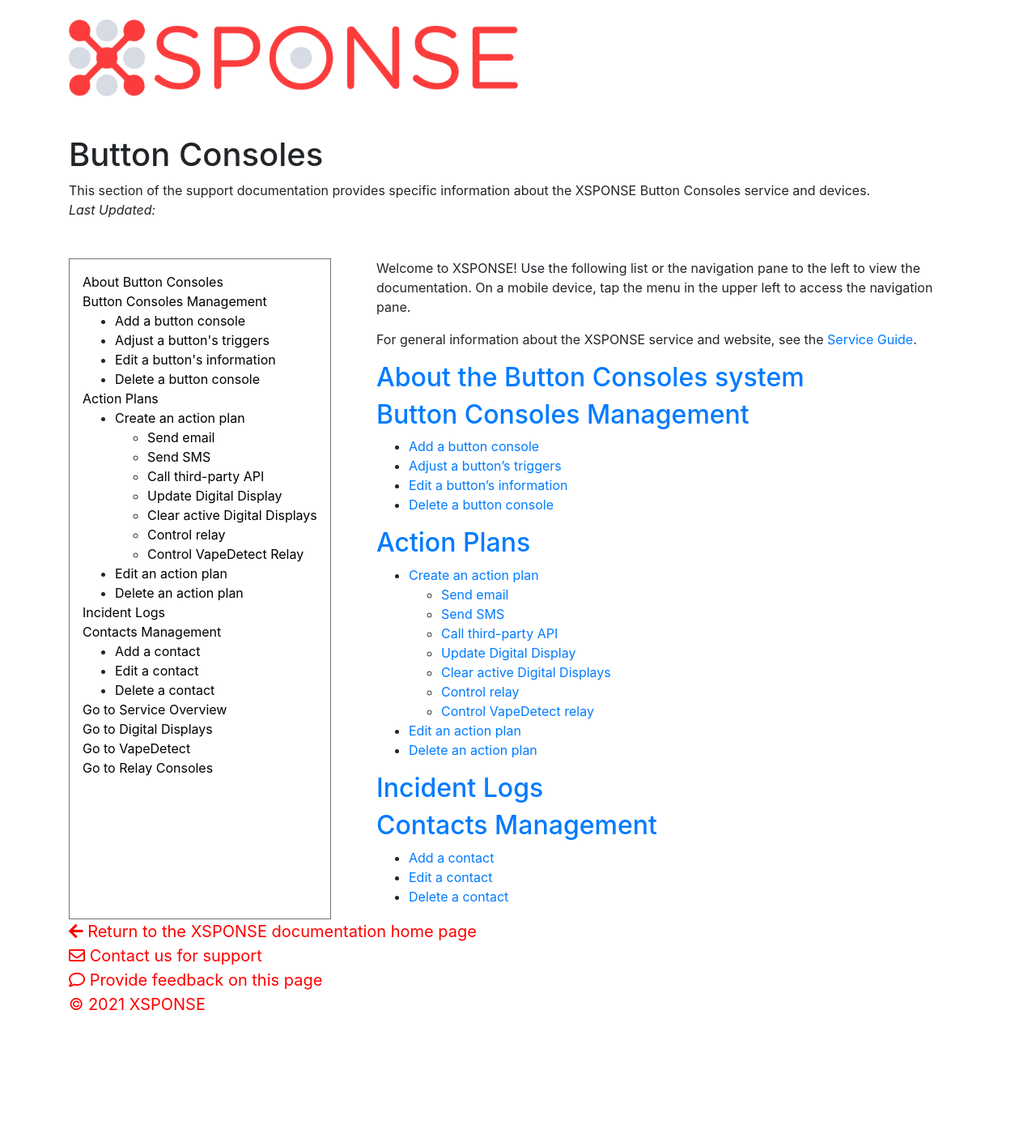
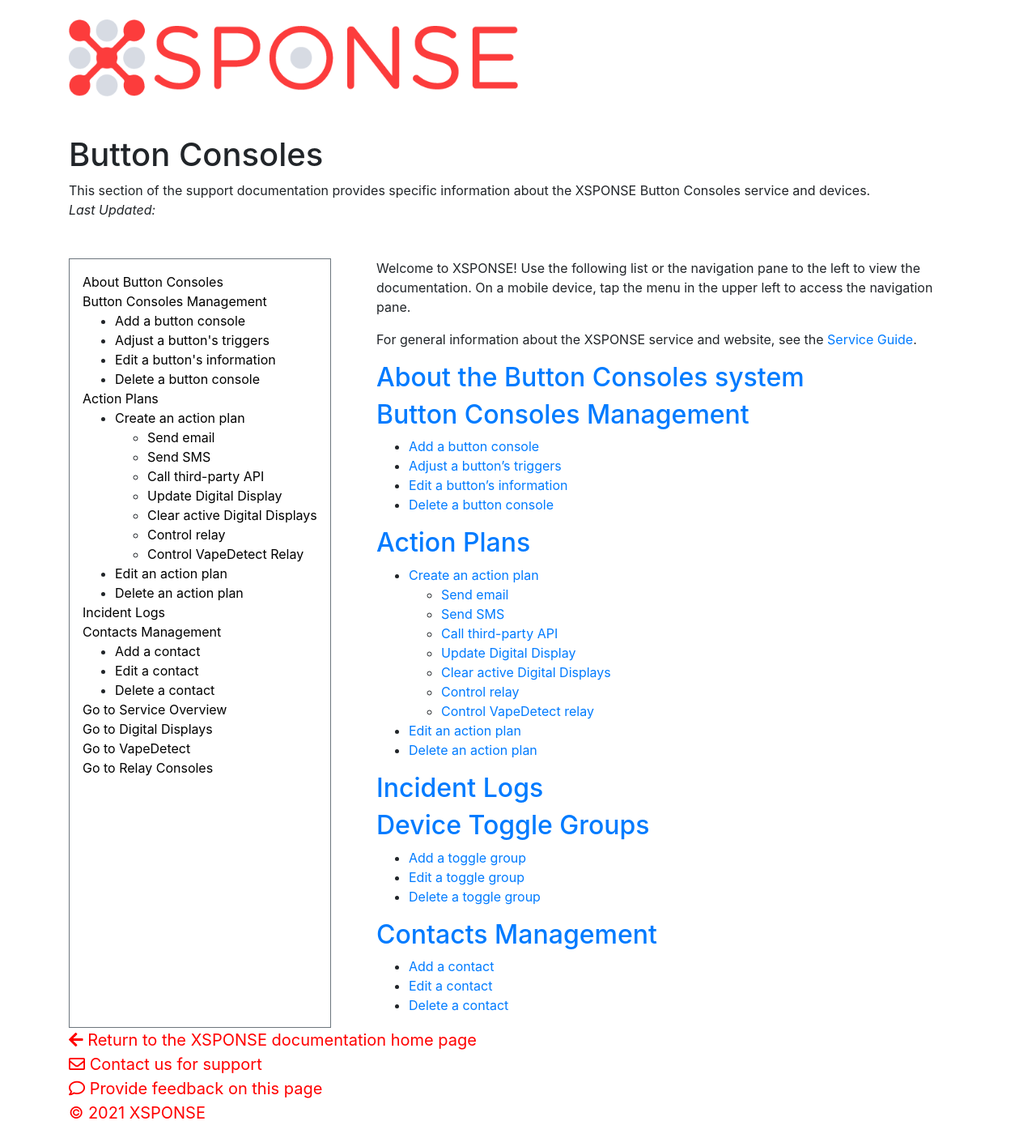
Before and after one commit to NrsSystems/docs, a Jekyll site: the page built from button-consoles/index.md, in a window 1280 px wide. Shown: the whole page at 81% size. Built offline with Jekyll 4.4.1, drawn with Linux system fonts in a browser that asks for light colours; our own code applies the rules of GitHub Pages for plain Markdown files; before the commit the page ends 1271 px from its top, so only the background shows below that.

Commit message:
Update index.md
Added device toggle groups

```diff
--- a/button-consoles/index.md
+++ b/button-consoles/index.md
@@ -28,6 +28,11 @@ For general information about the XSPONSE service and website, see the [Service
 
 ## [Incident Logs](../general-ops/incident-logs.md)
 
+## [Device Toggle Groups](../general-ops/device-toggle-groups.md)
+- [Add a toggle group](../general-ops/device-toggle-groups.md#add-a-toggle-group)
+- [Edit a toggle group](../general-ops/device-toggle-groups.md#edit-a-toggle-group)
+- [Delete a toggle group](../general-ops/device-toggle-groups.md#delete-a-toggle-group)
+
 ## [Contacts Management](../general-ops/contacts-management.md)
 - [Add a contact](../general-ops/contacts-management.md#add-a-contact)
 - [Edit a contact](../general-ops/contacts-management.md#edit-a-contact)
```
